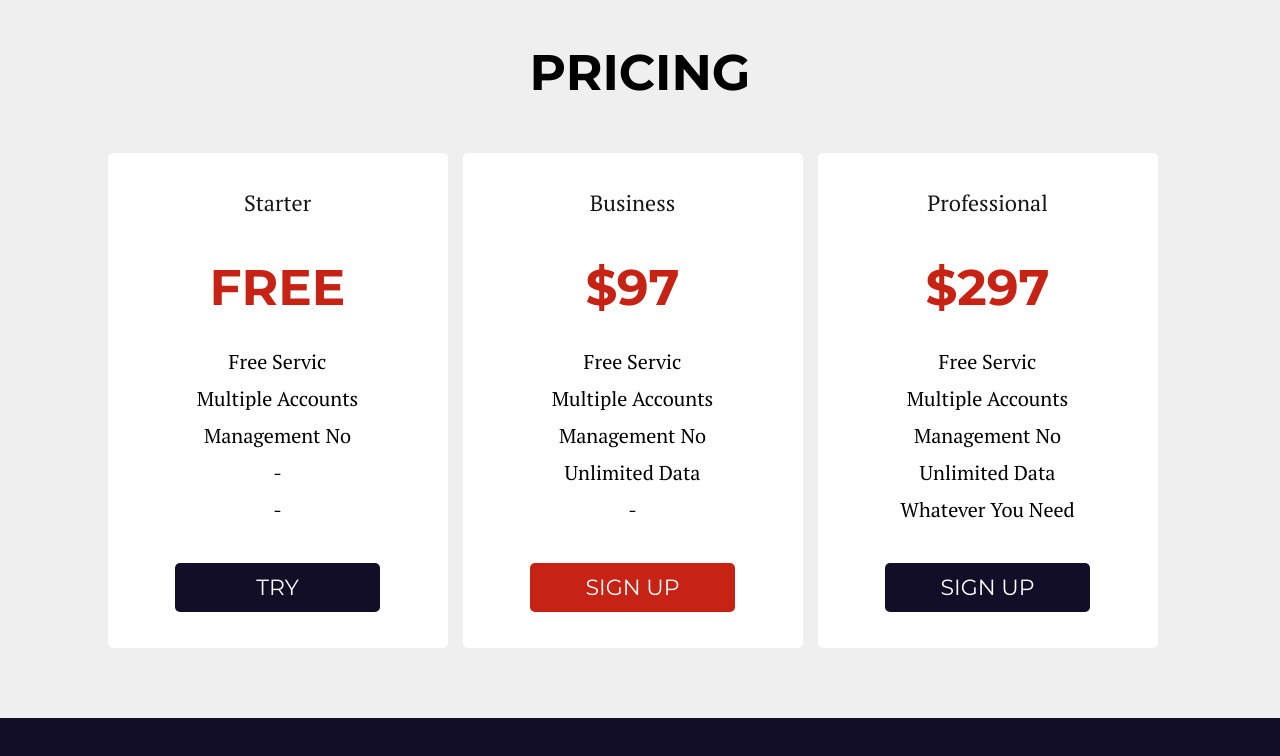
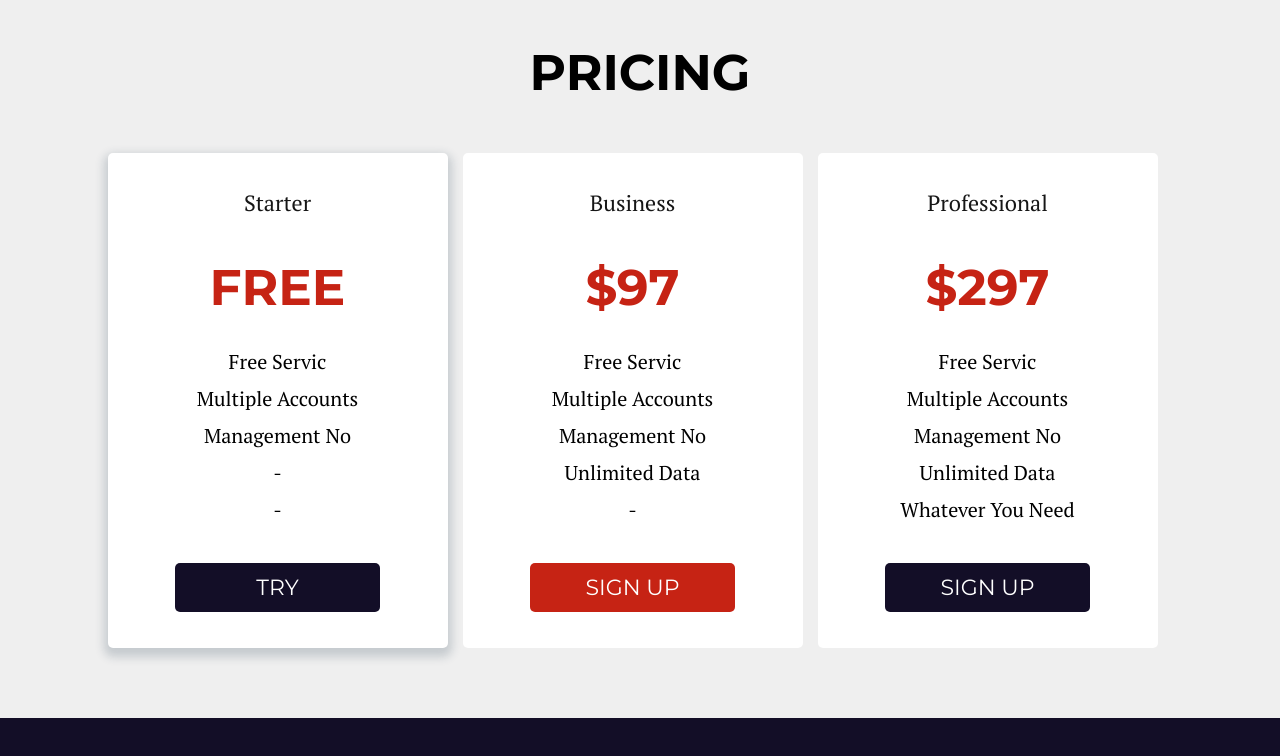
Before and after one commit to ZeroB1t/Autmotive, a plain HTML site: page index.html in a window 1280 px wide. In both pictures the pointer is over the element 277 px from the left and 2160 px from the top of the page. Shown: the part 1760-2516 px from the top of the page. Drawn offline with Linux system fonts and the light colour scheme.

Commit message:
Update style.css
Добавил тень блокам прайса

```diff
--- a/css/style.css
+++ b/css/style.css
@@ -190,6 +190,13 @@ main .container{
     width: 340px;
     border-radius: 5px;
     margin-right: 15px;
+    transition: box-shadow 0.3s ease;
+}
+
+.price_item:hover{
+    -webkit-box-shadow: 0px 5px 10px 4px rgba(34, 60, 80, 0.2);
+    -moz-box-shadow: 0px 5px 10px 4px rgba(34, 60, 80, 0.2);
+    box-shadow: 0px 5px 10px 4px rgba(34, 60, 80, 0.2);
 }
 
 .name_price{
```
